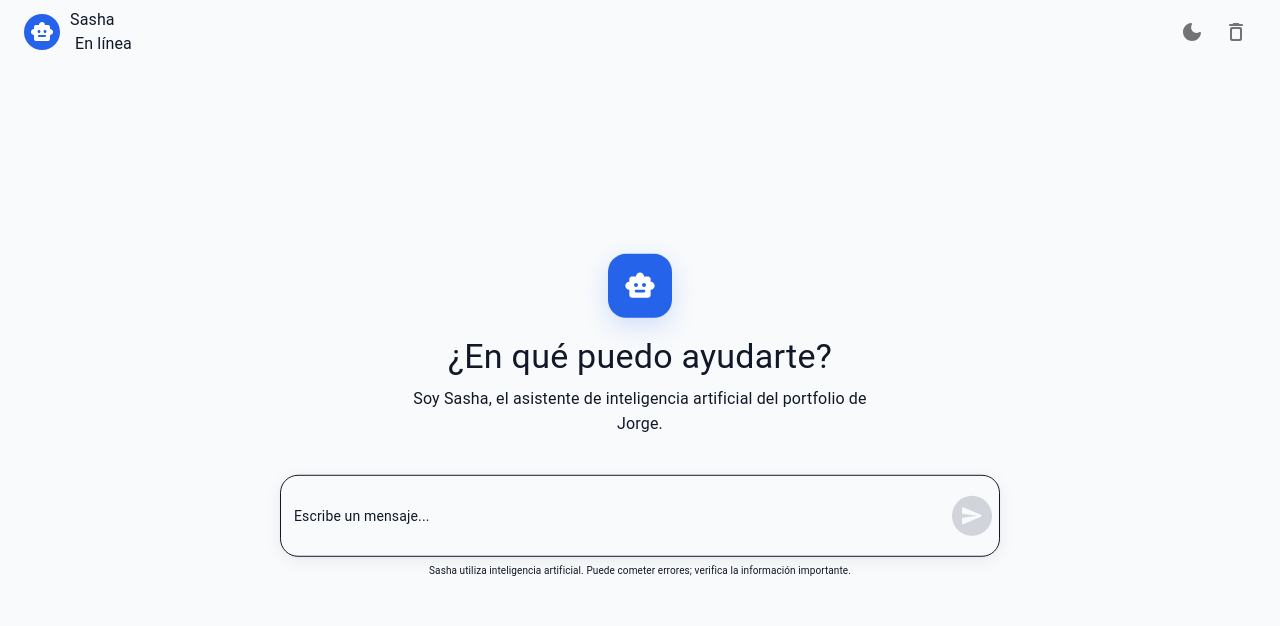
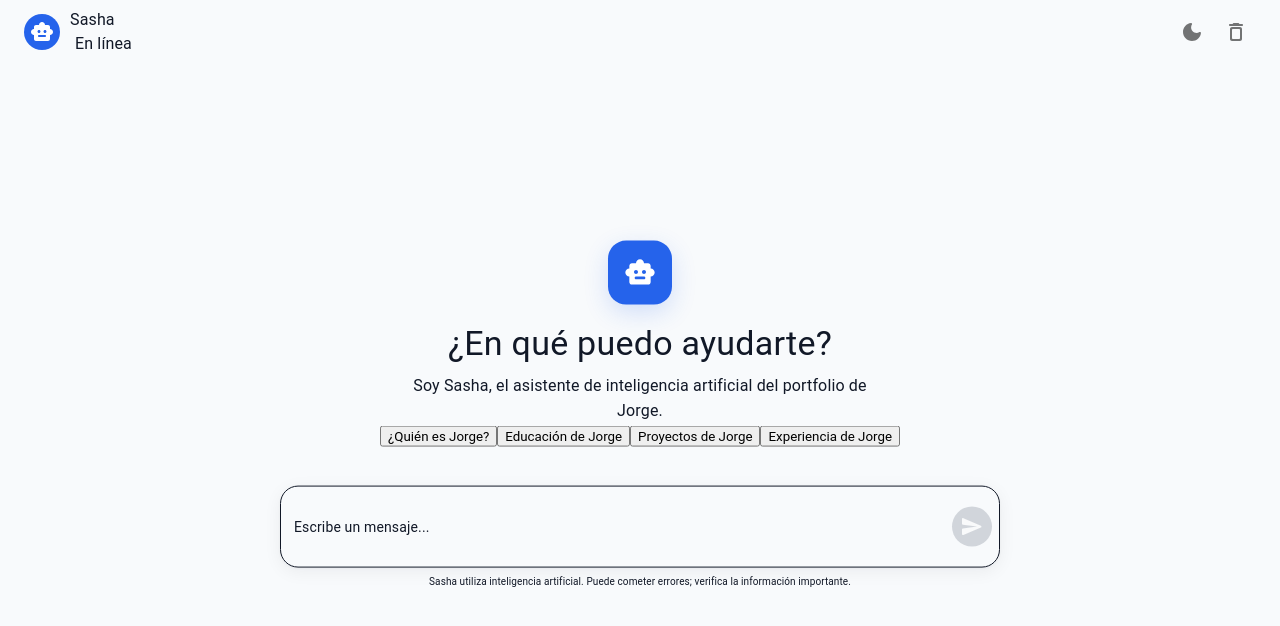
Before and after one commit to Patogol35/Fbot, a React app: page / in a window 1280 px wide. Shown: the top 626 px of the page. Built offline with nearby package versions, Linux system fonts and the light colour scheme; the HTML template or start-up script is replaced by a standard one.

Commit message:
Update Chat.jsx

```diff
--- a/src/components/Chat.jsx
+++ b/src/components/Chat.jsx
@@ -370,6 +370,38 @@ function Chat({
                                     portfolio de Jorge.
                                 </Typography>
 
+                                <Box className="suggestions-container">
+
+    <button
+        className="suggestion-button"
+        onClick={() => sendMessage("¿Quién es Jorge?")}
+    >
+        ¿Quién es Jorge?
+    </button>
+
+    <button
+        className="suggestion-button"
+        onClick={() => sendMessage("¿Cuál es la educación de Jorge?")}
+    >
+        Educación de Jorge
+    </button>
+
+    <button
+        className="suggestion-button"
+        onClick={() => sendMessage("¿Qué proyectos tiene Jorge?")}
+    >
+        Proyectos de Jorge
+    </button>
+
+    <button
+        className="suggestion-button"
+        onClick={() => sendMessage("¿Cuál es la experiencia de Jorge?")}
+    >
+        Experiencia de Jorge
+    </button>
+
+</Box>
+
                                 {Input}
 
                             </Box>
```
